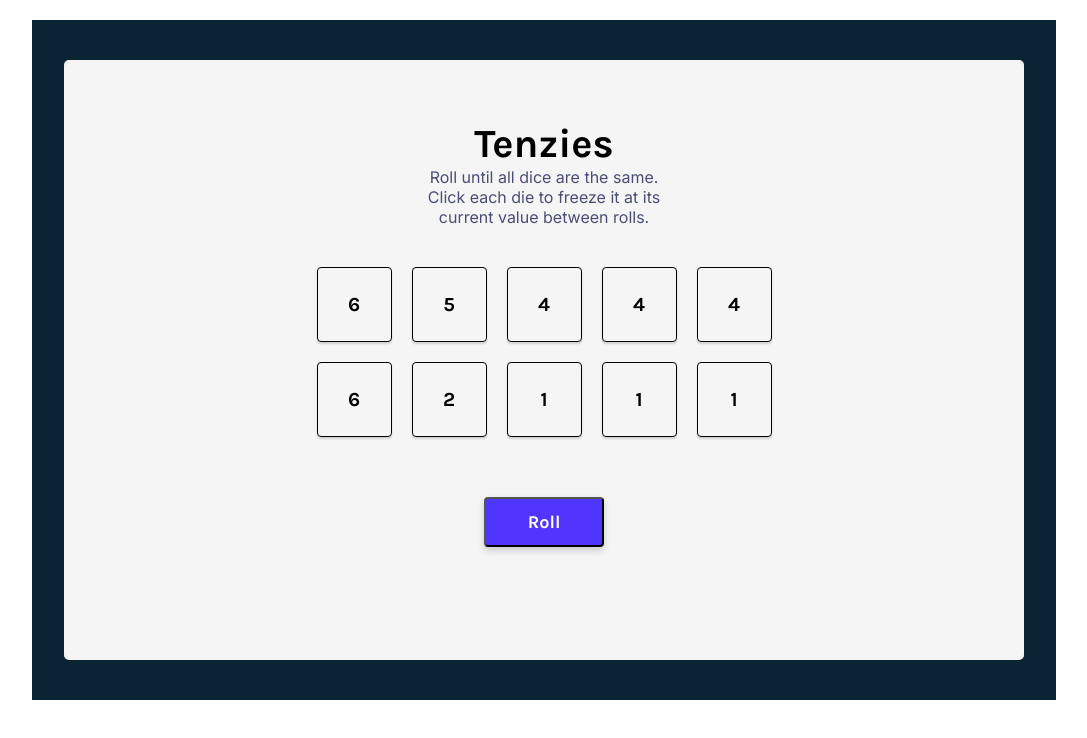
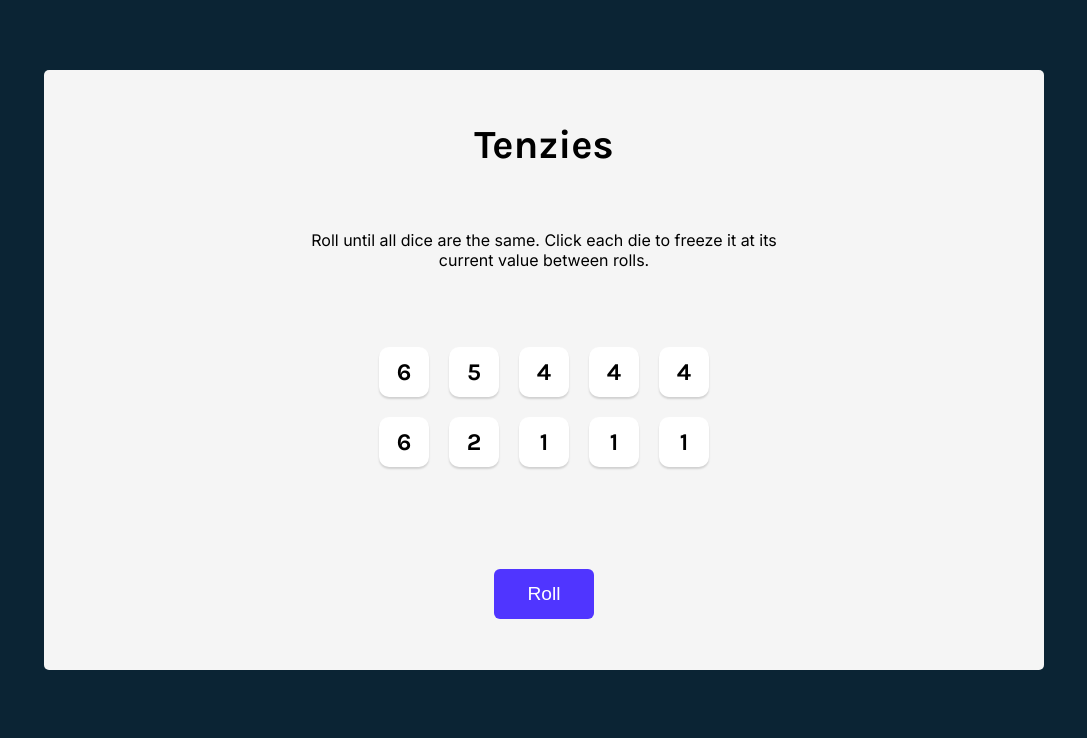
Before and after one commit to J-David-Baxter/tenzies, a React (Create React App) app: page / in a window 1280 px wide. Shown: the top 738 px of the page, without its empty margins (96-1183 px from the left). Built offline with nearby package versions, Linux system fonts and the light colour scheme.

Commit message:
Restyle page, refactor dice props

```diff
--- a/src/App.js
+++ b/src/App.js
@@ -9,9 +9,9 @@ function assignValue(die) {
 }
 
 const initialArray = Array(10).fill({frozen: false, locked: false});
-const initalState = initialArray.map((die, i) => i < 10 && assignValue({...die}));
+const initalState = initialArray.map(die => assignValue({...die}));
 
-function App() {
+const App = () => {
   const [dice, setDice] = useState(initalState);
   const [wonGame, setWonGame] = useState(false);
 
@@ -46,7 +46,6 @@ function App() {
   }, [wonGame])
 
   return (
-    <div className="App">
     <main>
       <h1 className="title">Tenzies</h1>
       <p className="text">Roll until all dice are the same. Click each die to freeze it at its current value between rolls.</p>
@@ -54,16 +53,13 @@ function App() {
         {dice.map((die, i) => (
           <Dice
             key={i}
-              index={i}
             {...die}
-              freezeDie={freezeDie}
+            freezeDie={() => freezeDie(i)}
           />
           ))}
       </div>
       {wonGame ? <button className="btn" onClick={resetGame}>Reset</button> : <button className="btn" onClick={handleRoll}>Roll</button>}
     </main>
-    </div>
-
   );
 }
 
--- a/src/Dice.js
+++ b/src/Dice.js
@@ -1,13 +1,13 @@
 import React from 'react'
 
-const Dice = ({index, value, frozen, locked, freezeDie}) => {
+const Dice = ({ value, frozen, locked, freezeDie }) => {
   const styles = {
     backgroundColor: frozen && "#59E391",
     pointerEvents: locked && "none"
   }
 
   return (
-    <div style={styles} className='die' onClick={() => freezeDie(index)}>
+    <div style={styles} className='die' onClick={freezeDie}>
         <h4 className='die-value'>{value}</h4>
     </div>
   )
--- a/src/style.css
+++ b/src/style.css
@@ -5,83 +5,76 @@
 body {
     margin: 0;
     padding: 20px;
-    background-color: white
-}
-
-.App {
-    display: flex;
-    align-items: center;
-    justify-content: center;
-    height: 85vh;
-    width: 80vw;
-    margin: 0 auto;
     background-color: #0B2434;
+    font-family: 'Karla', sans-serif;
 }
 
 main {
     background-color: #f5f5f5;
     height: 75vh;
-    width: 75vw;
-    max-width: 75vw;
+    max-width: 1000px;
     border-radius: 5px;
+    padding: 20px;
+    display: flex;
+    flex-direction: column;
+    justify-content: space-around;
+    align-items: center;
+    margin: 50px auto;
 
 }
 
 .title {
     font-size: 40px;
-    text-align: center;
-    margin: 0 auto;
-    margin-top: 60px;
-    font-family: 'Karla', sans-serif;
+    margin: 0;
 }
 
 .text {
-    width: 240px;
-    size: 13px;
-    margin: 0 auto;
+    font-weight: 400;
+    margin-top: 0;
     text-align: center;
-    color: #4A4E74;
     font-family: 'Inter', sans-serif;
+    width: 50%;
 }
 
 .dice-container {
-    display: flex;
-    justify-content: center;
-    flex-wrap: wrap;
-    width: 500px;
-    margin: 30px auto;
+    display: grid;
+    grid-template: auto auto / repeat(5, 1fr);
+    gap: 20px;
+    margin-bottom: 40px;
 }
 
 .die {
+    height: 50px;
+    width: 50px;
+    box-shadow: 0px 2px 2px rgba(0, 0, 0, 0.15);
+    border-radius: 10px;
     display: flex;
     justify-content: center;
     align-items: center;
-    width: 75px;
-    height: 75px;
-    border: 1px solid black;
-    margin: 10px;
-    box-shadow: 0px 2px 2px rgba(0, 0, 0, 0.15);
-    border-radius: 4px;
+    cursor: pointer;
+    background-color: white;
 }
 
 .die-value {
-    font-size: 20px;
+    font-size: 1.5rem;
     pointer-events: none;
-    font-family: 'Karla', sans-serif;
 }
 
 .btn {
-   width: 120px;
    height: 50px;
-   margin: 50px auto;
-   display: flex;
-   justify-content: center;
-   align-items: center;
-   background-color: #5035FF;
+   width: 100px;
+   border: none;
+   border-radius: 6px;
+   background-color: #5035ff;
    color: white;
-   border-radius: 4px;
-   box-shadow: 0px 3.2px 7.68px rgba(0, 0, 0, 0.18);
-   font-weight: 700;
-   font-size: 18px;
-   font-family: 'Karla', sans-serif;
+   font-size: 1.2rem;
+   cursor: pointer;
 }
+
+.btn:focus {
+    outline: none;
+}
+
+.btn:active {
+    box-shadow: inset 5px 5px 10px -3px rgba(0, 0, 0, 0.7);
+}
```
Lines whose indentation alone changed are shown as unchanged.
